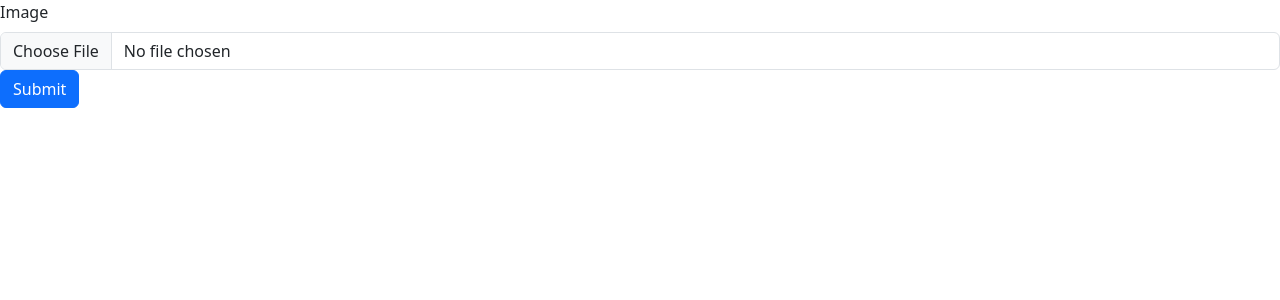
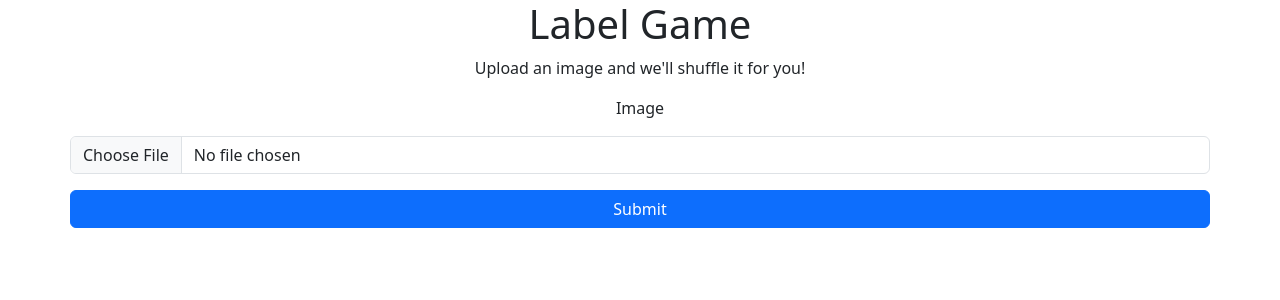
Before and after one commit to gfarcas/label-game, a Flask app: page / in a window 1280 px wide. Shown: the top 300 px of the page. Run offline with Flask 2, Linux system fonts and the light colour scheme; some libraries are stand-ins or nearby versions.

Commit message:
add boostrap classes

```diff
--- a/templates/index.html
+++ b/templates/index.html
@@ -5,20 +5,27 @@
   <meta charset="UTF-8">
   <meta http-equiv="X-UA-Compatible" content="IE=edge">
   <meta name="viewport" content="width=device-width, initial-scale=1.0">
-  <title>Image Randomizer</title>
+  <title>Label Game</title>
   <link href="https://cdn.jsdelivr.net/npm/bootstrap@5.3.0-alpha3/dist/css/bootstrap.min.css" rel="stylesheet" integrity="sha384-KK94CHFLLe+nY2dmCWGMq91rCGa5gtU4mk92HdvYe+M/SXH301p5ILy+dN9+nJOZ" crossorigin="anonymous">
 
 </head>
 
 <body>
+  <div class = "container text-center">
+    <h1>Label Game</h1>
+    <p>Upload an image and we'll shuffle it for you!</p>
   <form action="http://127.0.0.1:5000/randomize_image" method="post" enctype="multipart/form-data">
     <label for="formFile" class="form-label">Image</label>
+    <div class="row mt-2">
     <input class="form-control" type="file" name="input_image" accept="image/*">
+    </div>
+    <div class="row mt-3">
     <button class="btn btn-primary" type="submit">Submit</button>
+    </div>
   </form>
   <script src="https://cdn.jsdelivr.net/npm/bootstrap@5.3.0-alpha3/dist/js/bootstrap.bundle.min.js"
     integrity="sha384-ENjdO4Dr2bkBIFxQpeoTz1HIcje39Wm4jDKdf19U8gI4ddQ3GYNS7NTKfAdVQSZe" crossorigin="anonymous"></script>
-
+  </div>
 </body>
 
 </html>
--- a/templates/output.html
+++ b/templates/output.html
@@ -12,10 +12,10 @@
 
 <body>
   <h1>Shuffled Image</h1>
-  <img src="{{ shuffled_image }}" alt="Shuffled Output Image">
+  <img class="img-thumbnail rounded mx-auto d-block" src="{{ shuffled_image }}" alt="Shuffled Output Image">
 
   <h1>Unshuffled Image</h1>
-  <img src="{{ unshuffled_image }}" alt="Unshuffled Output Image">
+  <img class="img-thumbnail rounded mx-auto d-block" src="{{ unshuffled_image }}" alt="Unshuffled Output Image">
 
   <br><br>
   <a href="/">Back to the main page</a>
```
